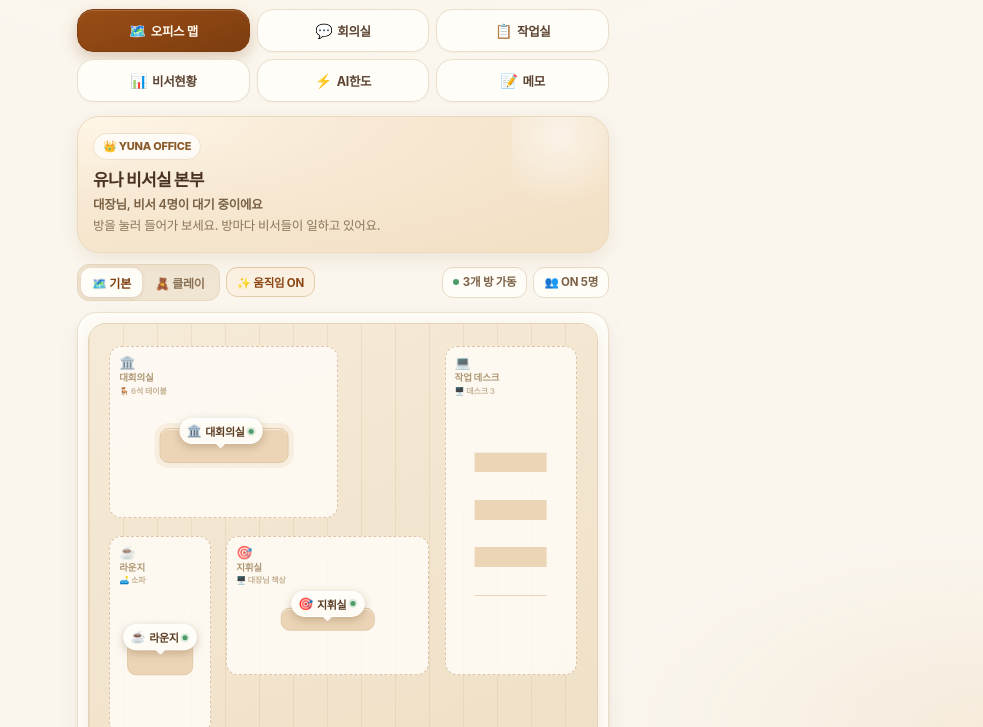
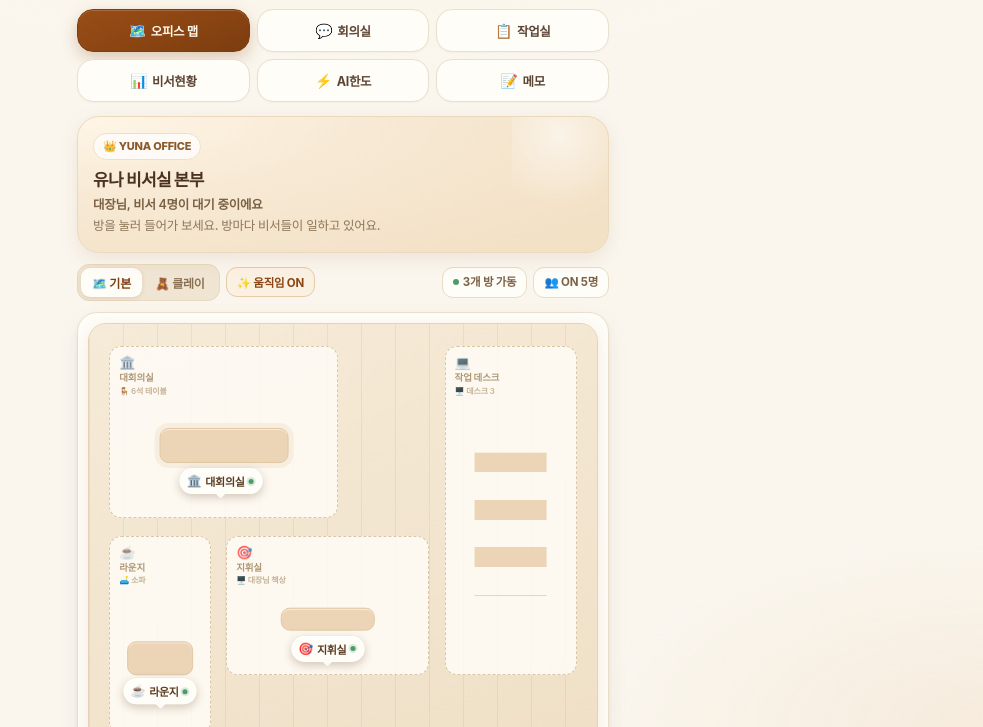
Before and after one commit to yunapark-summer/yuna-office, a plain HTML site: page index.html in a window 1280 px wide. Shown: the part 73-800 px from the top of the page, without its empty margins (297-1280 px from the left). Drawn offline with Linux system fonts and the light colour scheme.

Commit message:
style: 기본 맵 핀 위치를 가구 아래로 조정

```diff
--- a/index.html
+++ b/index.html
@@ -265,9 +265,9 @@
   .map.clay .pin-cmd{left:52%; top:56%}
   .map.clay .pin-lounge{left:17%; top:68%}
   /* flat positions */
-  .map:not(.clay) .pin-meet{left:26%; top:25%}
-  .map:not(.clay) .pin-cmd{left:47%; top:63%}
-  .map:not(.clay) .pin-lounge{left:14%; top:70%}
+  .map:not(.clay) .pin-meet{left:26%; top:36%}
+  .map:not(.clay) .pin-cmd{left:47%; top:73%}
+  .map:not(.clay) .pin-lounge{left:14%; top:82%}
 
   .map.motion .pin{animation:bob 3.4s ease-in-out infinite}
   .map.motion .pin-cmd{animation-delay:.4s}
```
